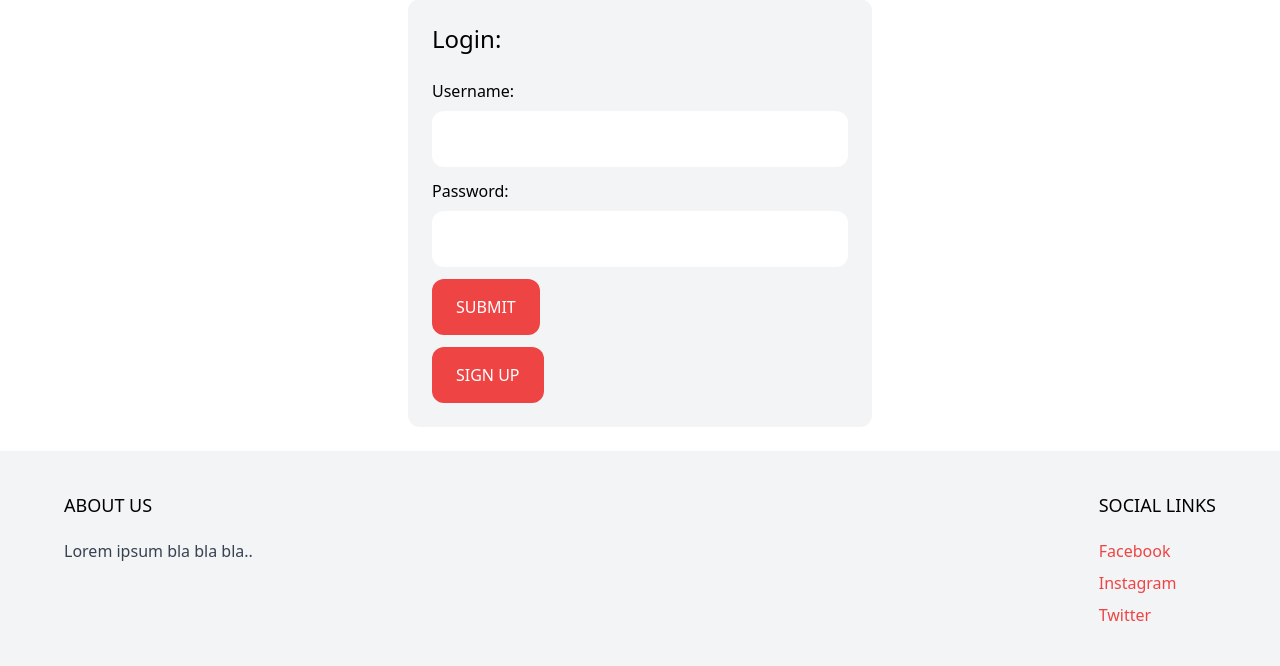
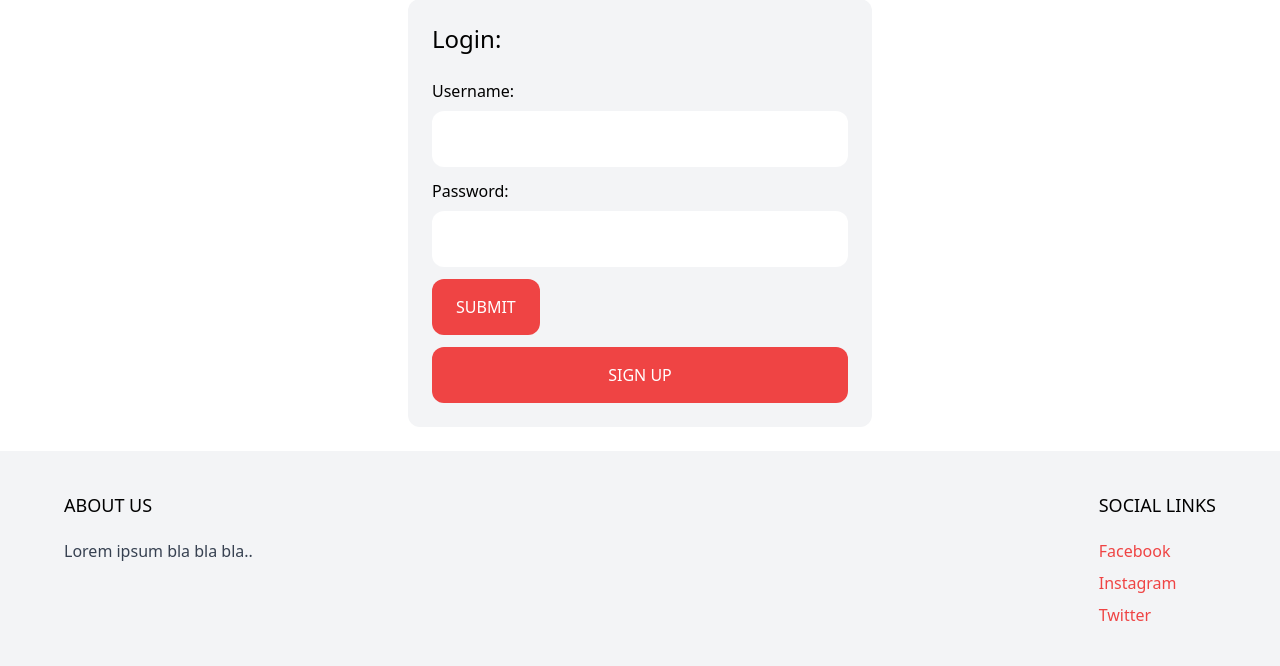
Before and after one commit to aokealy/django-tailwind, a Django app: page /login/ in a window 1280 px wide. Shown: the part 102-768 px from the top of the page. Run offline with Django 4.2, Linux system fonts and the light colour scheme; style sheets or scripts are compiled from the project's sources; some libraries are stand-ins or nearby versions.

Commit message:
style
style button

```diff
--- a/core/templates/core/login.html
+++ b/core/templates/core/login.html
@@ -47,7 +47,7 @@
         <form method="post" action="{% url 'signup' %}" class="space-y-3">
             {% csrf_token %}
             <div>
-                <button class="py-4 px-6 rounded-xl text-white bg-red-500 hover:bg-red-700 uppercase">Sign Up</button>
+                <button class=" w-full py-4 px-6 rounded-xl text-white bg-red-500 hover:bg-red-700 uppercase">Sign Up</button>
             </div>
 
     </div>
```
Also changed, not shown: db.sqlite3.
